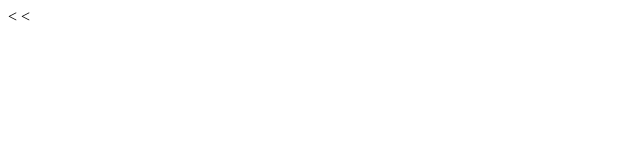
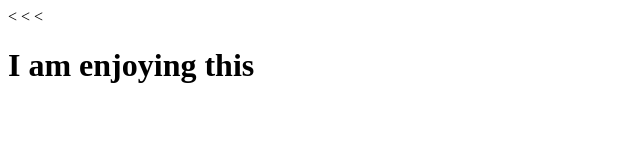
Before and after one commit to sorianotyler/test1, a plain HTML site: page index.html in a window 1280 px wide. Shown: the whole page, without its empty margins (0-640 px from the left). Drawn offline with Linux system fonts and the light colour scheme.

Commit message:
adding header

```diff
--- a/index.html
+++ b/index.html
@@ -8,6 +8,6 @@
     <title>Document</title>
   </head>
   <body>
-
+    <<h1>I am enjoying this</h1>
   </body>
 </html>
```
